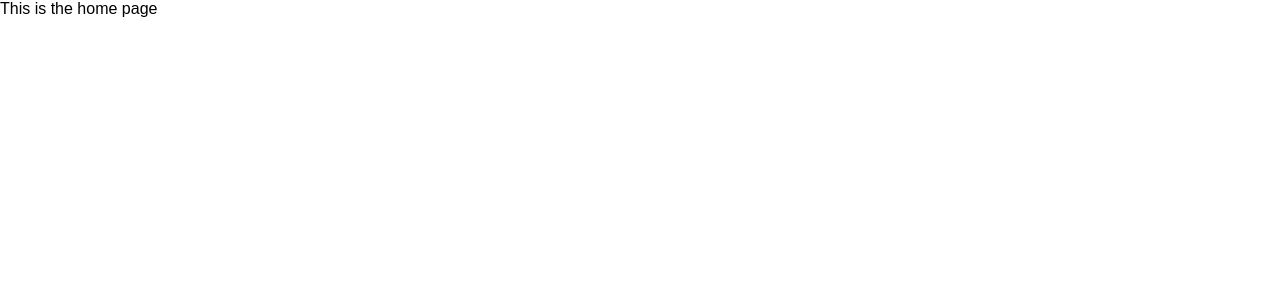
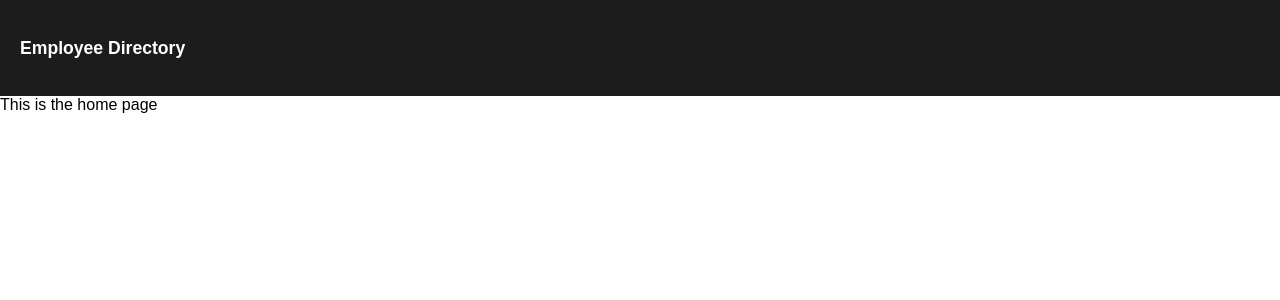
Before and after one commit to ChaoSauce/employee-dir-frontend, a React (Create React App) app: page / in a window 1280 px wide. Shown: the top 300 px of the page. Built offline with nearby package versions, Linux system fonts and the light colour scheme.

Commit message:
Style - Header component

```diff
--- a/src/components/Header/Header.styles.ts
+++ b/src/components/Header/Header.styles.ts
@@ -1,3 +1,24 @@
 import styled from 'styled-components';
 
-export const Wrapper = styled.div``;
+export const Wrapper = styled.div`
+  background-color: var(--darkGrey);
+  padding: 0 20px;
+`;
+
+export const Content = styled.div`
+  display: flex;
+  align-items: center;
+  justify-content: space-between;
+  max-width: var(--maxWidth);
+  padding: 20px 0;
+  margin: 0 auto;
+`;
+
+export const Brand = styled.h3`
+  width: 200px;
+  color: var(--white);
+
+  @media screen and (max-width: 500px) {
+    width: 150px;
+  }
+`;
--- a/src/components/Header/index.tsx
+++ b/src/components/Header/index.tsx
@@ -1,10 +1,15 @@
 import React from 'react';
+import { Link } from 'react-router-dom';
 
 // Styles
-import { Wrapper } from './Header.styles';
+import { Wrapper, Content, Brand } from './Header.styles';
 
 const Header: React.FC = () => (
-  <div>This is the header</div>
+  <Wrapper>
+    <Content>
+      <Brand>Employee Directory</Brand>
+    </Content>
+  </Wrapper>
 );
 
-export default Wrapper;
+export default Header;
```
